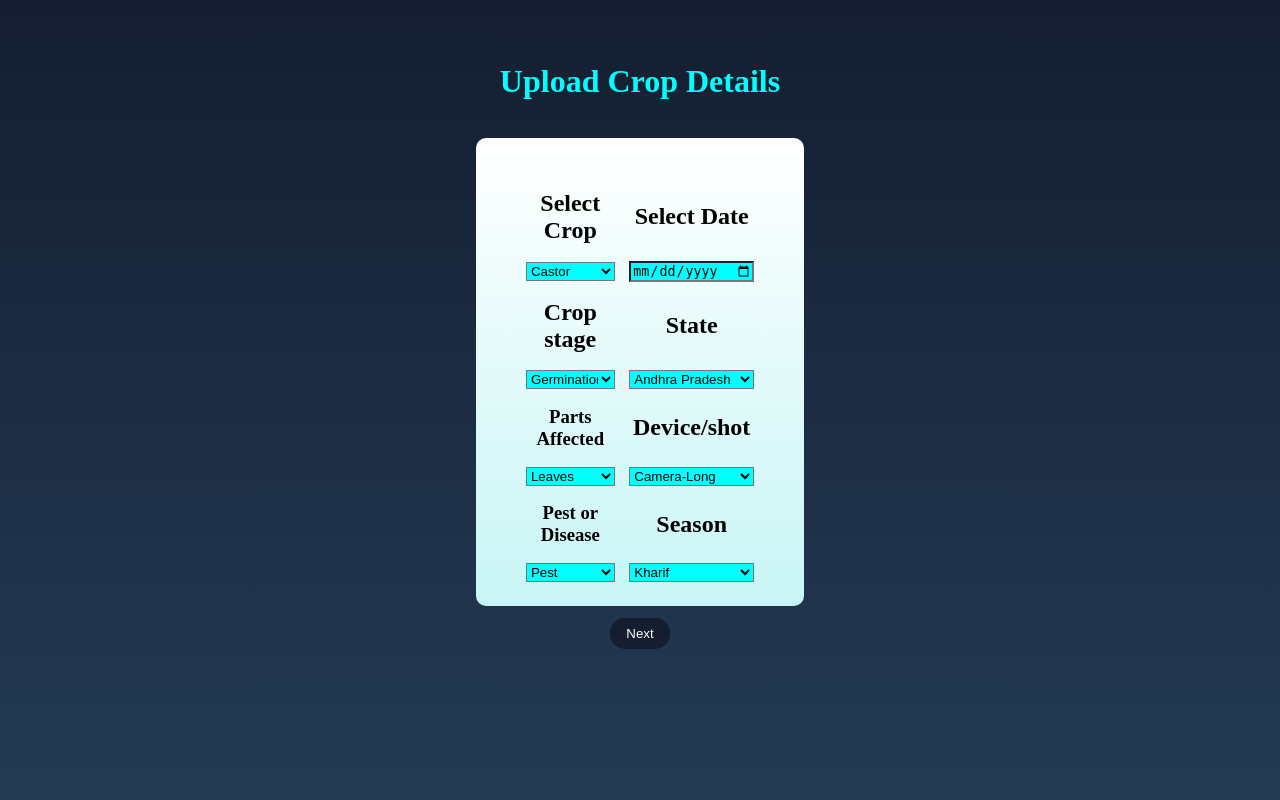
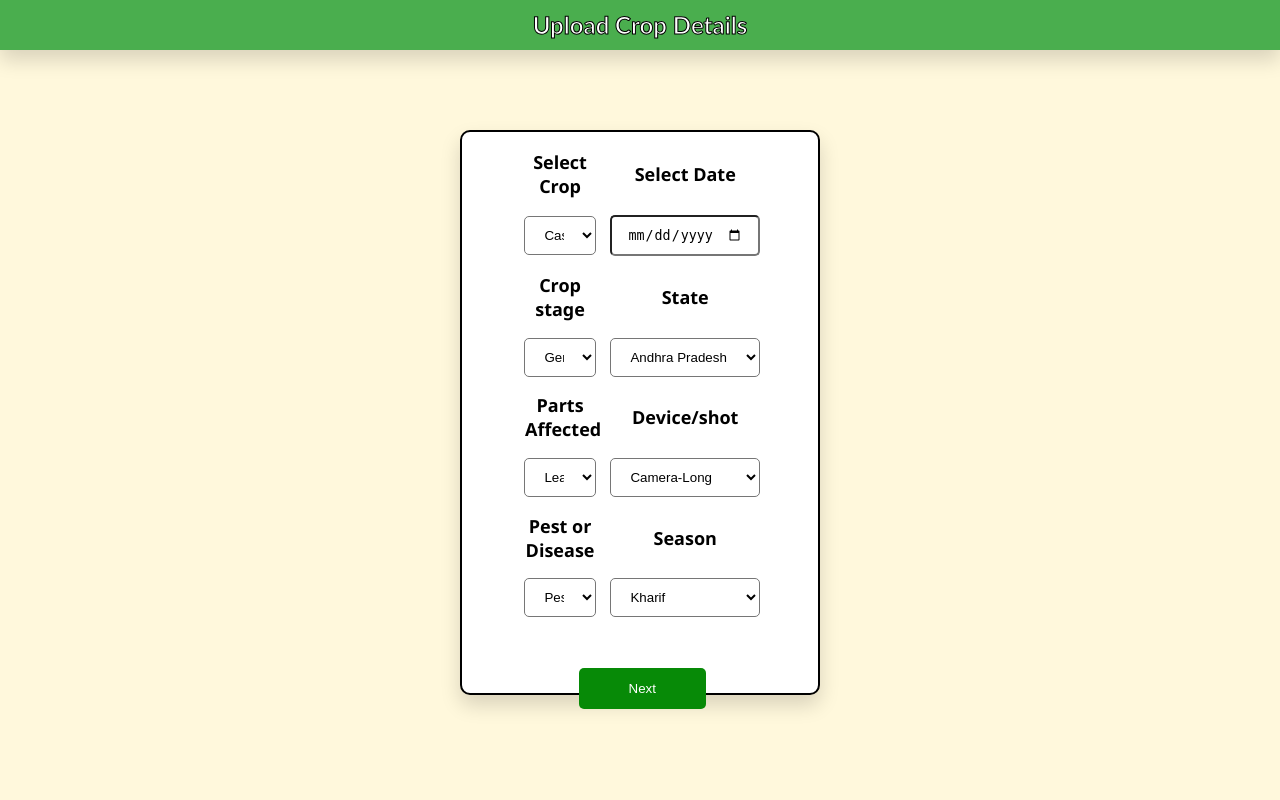
Before and after one commit to Satya-Sreekar/Image-repository, a PHP site: page /User.php in a window 1280 px wide. Run offline with PHP 8.4, Linux system fonts and the light colour scheme; a user stored in the database is signed in; data comes from the database, SQL or seed files in the repository.

Commit message:
Update User.css

```diff
--- a/User.css
+++ b/User.css
@@ -1,22 +1,50 @@
 html
 {
-    background:linear-gradient(#141e30, #243b55);
+    background:cornsilk;
     height: 100%;
 }
 h1
 {
-    margin-top: 5%;
-    margin-bottom: 3%;
-    color: aqua;
+    font-size: x-large;
+    color: black;
+	-webkit-text-stroke: 1px black;
+	-webkit-text-fill-color: white;
+    font-family:'Trebuchet MS', 'Lucida Sans Unicode', 'Lucida Grande', 'Lucida Sans', Arial, sans-serif;
+    margin-top: 4.5px;
+    margin-bottom: 6px;
 }
 select,input[type=date]
 {
     width: 100%;
-    background-color: aqua;
+    padding-left: 15px;
+    padding-top: 10px;
+    padding-bottom: 10px;
+    padding-right: 15px;
+    border-radius: 5px;
+    background-color:white;
 }
 h2,h3
 {
     margin: 1%;
+    font-size: large;
+    text-align:center ;
+    font-family:'Segoe UI', Tahoma, Geneva, Verdana, sans-serif;
+}
+body{
+    margin-top: 0%;
+    margin-left: 0%;
+    margin-right: 0%;
+}
+.heading
+{
+    border: 2px solidrgba(72,172,76,251);
+    background-color:rgba(74,174,78,253);
+    margin-top: 0%;
+    padding-top: 5px;
+    padding-right: 90px;
+    padding-bottom: 5px;
+    padding-left: 90px;
+    box-shadow: 0 10px 20px 0 rgba(0,0,0,0.15);
 }
 th,td
 {
@@ -30,34 +58,41 @@ table
 }
 input[type=submit]
     {
-    background-color: #141e30;
+    background-color: rgb(7, 138, 7);
     border-radius:15px;
     border: none;
-    color: white;
-    padding: 8px 16px;
-    margin-top: 20px;
+    color: rgb(255, 255, 255);
+    padding-left: 50px;
+    padding-top: 13px;
+    padding-bottom: 13px;
+    padding-right: 50px;
+    border-radius: 5px;
+    margin-top: 35px;
     text-decoration: none;
     cursor: pointer;
     }
 input[type=submit]:hover
     {
-    background-color: #243b55;
-    border-radius:15px;
-    border: none;
-    color: rgb(64,0,32);
-    padding: 8px 16px;
-    text-decoration: none;
-    cursor: pointer;
-    margin-top: 20px;
-
+    opacity: 0.7;
     }
+input[type=submit]:active
+{
+    opacity:0.6;
+}
 #box {
+    border: 2px solid rgb(0, 0, 0);
     position: relative;
     text-align: center;
     padding: 3%;
+    padding-top:5px ;
+    padding-bottom:160px ;
+    padding-left: 50px;
+    padding-right: 50px;
     width: 20%;
     height: 50%;
     margin: 20px auto;
-    background:linear-gradient(white,rgb(200, 245, 245));
+    background:white;
+    margin-top: 80px;
     border-radius: 10px;
+    box-shadow: 0 10px 20px 0 rgba(0,0,0,0.15);
 }
```
